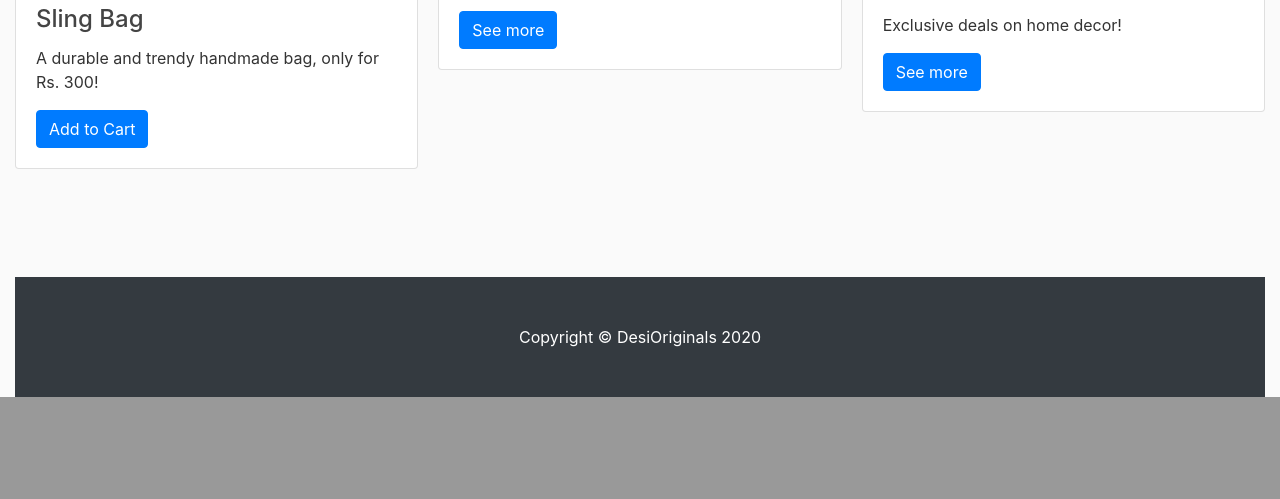
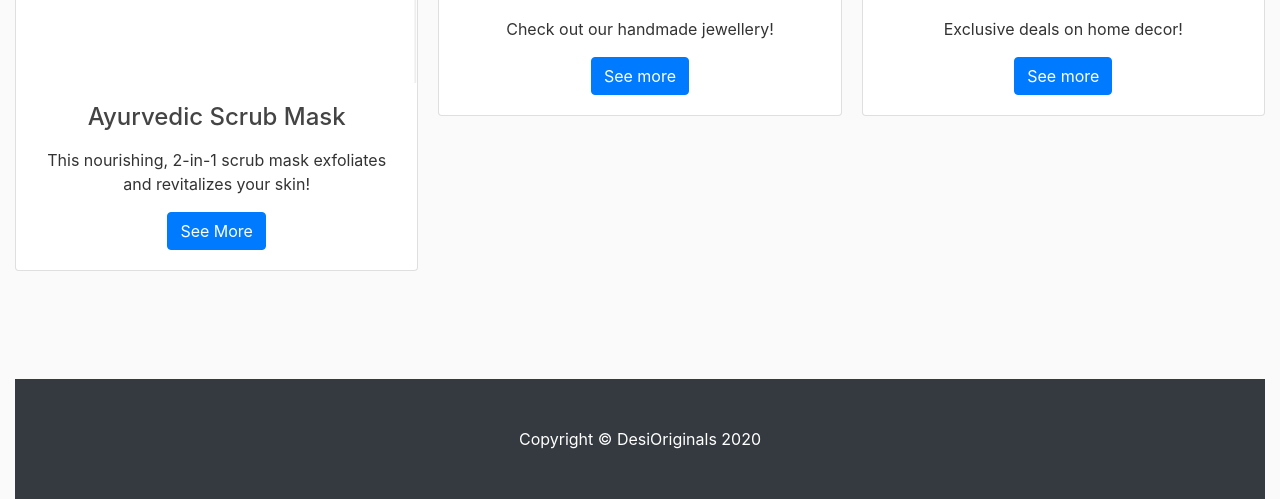
Before and after one commit to ShreyaDhananjay/EcommerceWebsite, a Flask app: page / in a window 1280 px wide. Shown: the part 1502-2001 px from the top of the page. Before the commit the page ends 1899 px from the top, so only its background shows below. Run offline with Flask 2, Linux system fonts and the light colour scheme; some libraries are stand-ins or nearby versions.

Commit message:
modified home page slightly

```diff
--- a/ecommerceweb/templates/home.html
+++ b/ecommerceweb/templates/home.html
@@ -41,27 +41,27 @@
     <h2 class="title"><center>Deals of the Day</center></h2>
     <div class="card-columns">
         <div class="card" style="width:100%">
-            <a href="#"><img class="card-img-top" src="{{ url_for('static', filename='gallery13.jpg') }}" alt="Card image" style="width:100%"></a>
+            <a href="{{url_for('product', id=7)}}"><img class="card-img-top" src="{{ url_for('static', filename='ayurveda51.png') }}" alt="Card image" style="width:100%"></a>
             <div class="card-body">
-            <h4 class="card-title">Sling Bag</h4>
-            <p class="card-text">A durable and trendy handmade bag, only for Rs. 300! </p>
-            <a href="#" class="btn btn-primary">Add to Cart</a>
+            <h4 class="card-title"><center>Ayurvedic Scrub Mask</center></h4>
+            <p class="card-text"><center>This nourishing, 2-in-1 scrub mask exfoliates and revitalizes your skin!</center></p>
+            <center><a href="{{url_for('product', id=7)}}" class="btn btn-primary">See More</a></center>
             </div>
         </div>
         <div class="card" style="width:100%">
-            <a href="#"><img class="card-img-top" src="{{ url_for('static', filename='spices.jpg') }}" alt="Card image" style="width:100%"></a>
+            <a href="{{url_for('categorypage', catname='jewellery')}}"><img class="card-img-top" src="{{ url_for('static', filename='j11.jpg') }}" alt="Card image" style="width:100%"></a>
             <div class="card-body">
-            <h4 class="card-title">Spices</h4>
-            <p class="card-text">Check out our fresh homemade spices!</p>
-            <a href="#" class="btn btn-primary">See more</a>
+            <h4 class="card-title"><center>Jewellery</center></h4>
+            <p class="card-text"><center>Check out our handmade jewellery!</center></p>
+            <center><a href="{{url_for('categorypage', catname='jewellery')}}" class="btn btn-primary">See more</a></center>
             </div>
         </div>
         <div class="card" style="width:100%">
-            <a href="#"><img class="card-img-top" src="{{ url_for('static', filename='gallery25.jpg') }}" alt="Card image" style="width:100%"></a>
+            <a href="{{url_for('categorypage', catname='homedecor')}}"><img class="card-img-top" src="{{ url_for('static', filename='gallery25.jpg') }}" alt="Card image" style="width:100%"></a>
             <div class="card-body">
-            <h4 class="card-title">Home Decor</h4>
-            <p class="card-text">Exclusive deals on home decor!</p>
-            <a href="{{url_for('categorypage', catname='homedecor')}}" class="btn btn-primary">See more</a>
+            <h4 class="card-title"><center>Home Decor</center></h4>
+            <p class="card-text"><center>Exclusive deals on home decor!</center></p>
+            <center><a href="{{url_for('categorypage', catname='homedecor')}}" class="btn btn-primary">See more</a></center>
             </div>
         </div>
 
```
Also changed, not shown: ecommerceweb/static/ayurveda51.png (added), ecommerceweb/static/j11.jpg (added).
